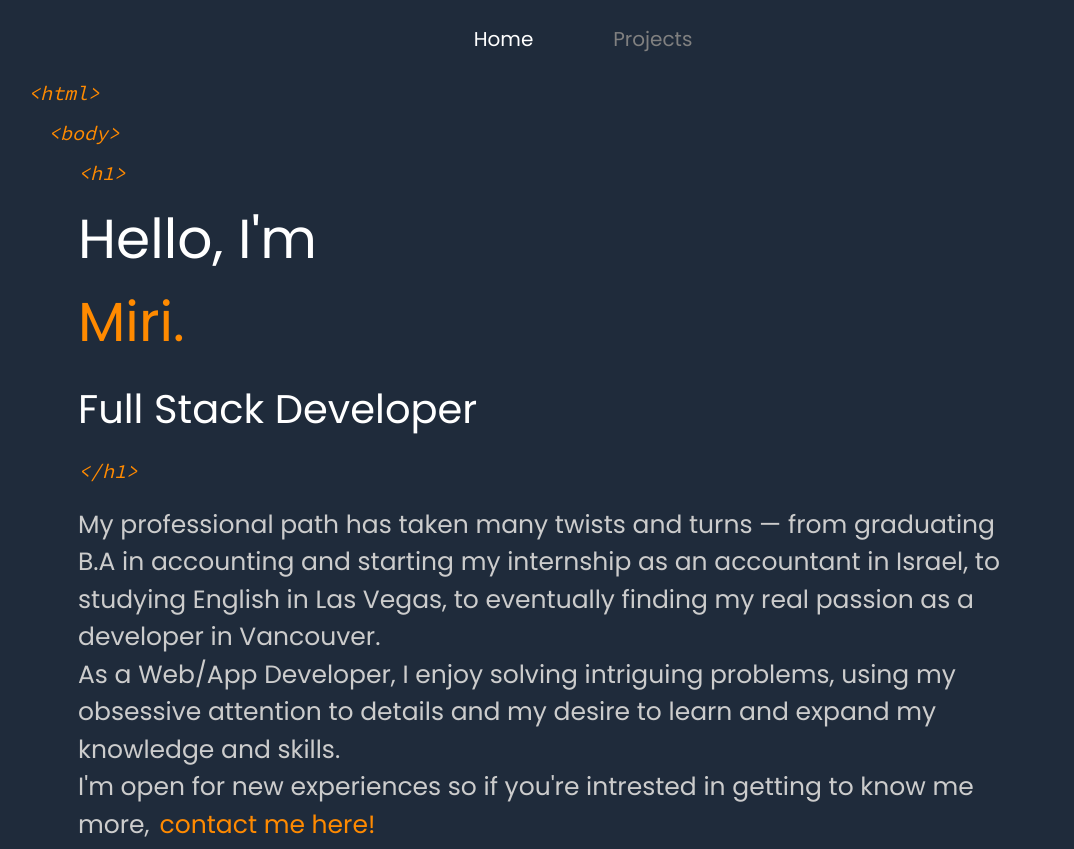
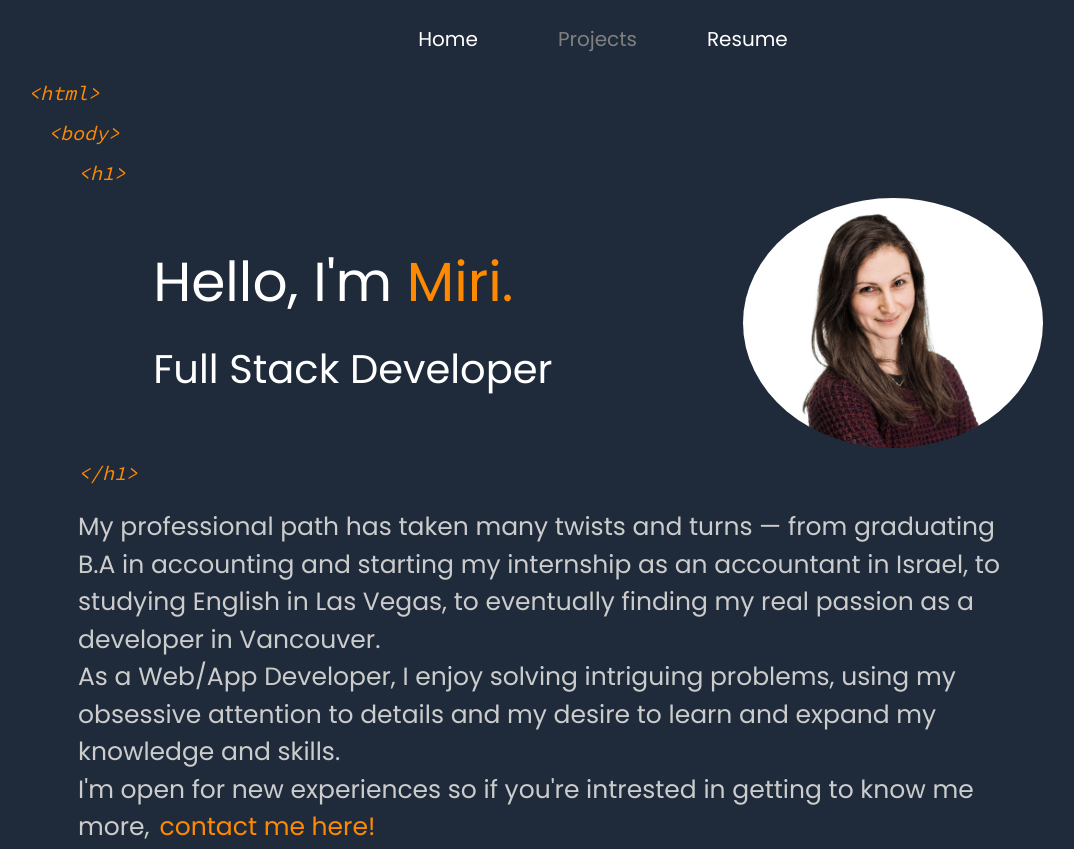
Before and after one commit to mirimar8/personal-site, a Gatsby site: page / in a window 1280 px wide. Shown: the top 849 px of the page, without its empty margins (57-1131 px from the left). Built offline with nearby package versions, Linux system fonts and the light colour scheme; Gatsby itself is replaced by a stand-in of ours.

Commit message:
add resume link, add peronal image, favicon change, fix some styling.

```diff
--- a/gatsby-config.js
+++ b/gatsby-config.js
@@ -26,7 +26,7 @@ module.exports = {
         background_color: `#663399`,
         theme_color: `#663399`,
         display: `minimal-ui`,
-        icon: `src/images/favicon.png`, // This path is relative to the root of the site.
+        icon: `src/images/favicon2.png`, // This path is relative to the root of the site.
       },
     },
     `gatsby-transformer-yaml`,
--- a/src/components/appbar.js
+++ b/src/components/appbar.js
@@ -1,6 +1,6 @@
 import React from "react"
 import Intent from "./link"
-import { Link } from "gatsby"
+import Pdf from '../images/Resume.pdf';
 
 
 export default function Appbar() {
@@ -13,8 +13,8 @@ export default function Appbar() {
         <li className="nav-item mx-4">
           <Intent to="/projects">Projects</Intent>
         </li>
-        {/* <Link to="../images/Resume">resume</Link> */}
       </ul>
+      <a href={Pdf} target="_blank" rel="noopener noreferrer" className="resume-link">Resume</a>
     </div>
   )
 }
--- a/src/components/info.js
+++ b/src/components/info.js
@@ -4,22 +4,28 @@ import {
   FaGithub as Github,
   FaEnvelope as Mail,
 } from "react-icons/fa";
+import image from '../images/my-image.jpg';
+
 
 
 export default function info() {
   return (
     <div className="container">
+
       <p className="html-tag">&lt;html&gt;</p>
 
       <div className="body-tag">&lt;body&gt;</div>
 
       <div className="h1-tag">&lt;h1&gt;</div>
-      <div className="title" style={{ color: "#FF8A00", marginLeft: '50px', fontSize: '55px' }}>
-        <span style={{ color: "white" }}>Hello, I'm</span> <br />
-        Miri. <br />
-        <span style={{ color: "white", fontSize: '40px' }}>Full Stack Developer</span>
+      <div className="title-container">
+        <div className="title">
+          <span style={{ color: "white" }}>Hello, I'm</span> Miri. <br />
+          <span style={{ color: "white", fontSize: '40px' }}>Full Stack Developer</span>
 
+        </div>
+        <img src={image} className="my-image"></img>
       </div>
+
       <div className="h1-tag"> &lt;/h1&gt;</div>
 
       <div className="about">
@@ -40,14 +46,15 @@ export default function info() {
       <div className="body-tag">&lt;/body&gt;</div>
       <div className="html-tag">&lt;/html&gt;</div>
 
+
       <div className="social-container">
-        <a className="social-link" href="https://github.com/mirimar8">
+        <a className="social-link" href="https://github.com/mirimar8" target="_blank" rel="noopener noreferrer">
           <Github />
         </a>
-        <a className="social-link" href="https://www.linkedin.com/in/miri-markovitz/">
+        <a className="social-link" href="https://www.linkedin.com/in/miri-markovitz/" target="_blank" rel="noopener noreferrer">
           <LinkedIn />
         </a>
-        <a className="social-link" href="mailto://mirimarkovitzbl@gmail.com">
+        <a className="social-link" href="mailto://mirimarkovitzbl@gmail.com" target="_blank" rel="noopener noreferrer">
           <Mail />
         </a>
       </div>
--- a/src/style.css
+++ b/src/style.css
@@ -4,6 +4,7 @@ html {
   background-color: #1f2b3b !important;
   color: #fff !important;
   font-family: "Poppins", sans-serif !important;
+  position: relative;
 }
 
 body {
@@ -12,8 +13,35 @@ body {
   font-size: 20px !important;
   font-family: "Poppins", sans-serif !important;
 }
+.my-image {
+    height: 250px;
+    width: 300px;
+    border-radius: 50%;
+}
+.my-3{
+  display: flex;
+  flex-direction: row;
+  justify-content: center;
+  align-items: center;
+}
+.resume-link {
+  color: white;
+  margin-left: 30px;
+}
+.resume-link:hover {
+  text-decoration: none;
+  color: #ff8a00;
+}
+.title-container {
+  display: flex;
+  flex-direction: row;
+  justify-content: space-around;
+  align-items: center;
+}
 .title {
-  margin-left: 20px;
+  margin-left: 30px;
+  color: #FF8A00;
+  font-size: 55px;
 }
 .about {
   color: #ccc;
@@ -92,7 +120,7 @@ body {
   box-shadow: 0px 4px 4px rgba(0, 0, 0, 0.25);
   transition: 0.1s ease-in;
   background-color: #324359 !important;
-  height: 530px;
+  height: 550px;
 }
 
 .card p {
@@ -102,10 +130,11 @@ body {
 
 .card-image {
   border-radius: 5px;
+  margin-bottom: 30px;
 }
 .card-tech {
   margin-top: 10px;
-  margin-bottom: 10px;
+  margin-bottom: 20px;
   word-spacing: 4px;
 }
 
```
Also changed, not shown: src/components/card.js (+4 -5 lines), src/images/favicon2.png (added), src/images/logo_transparent.png (added), src/images/my-image.jpg (added).
